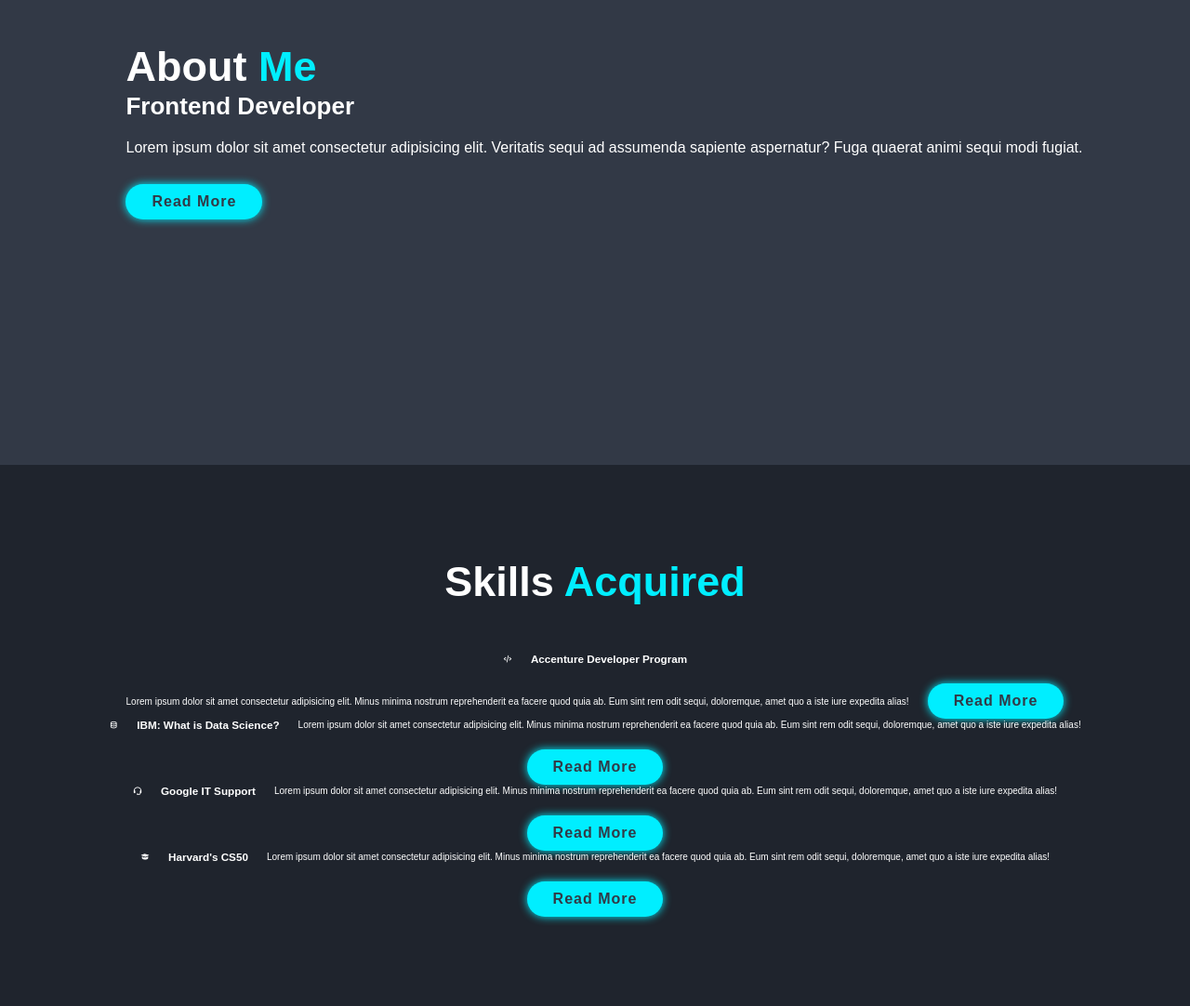
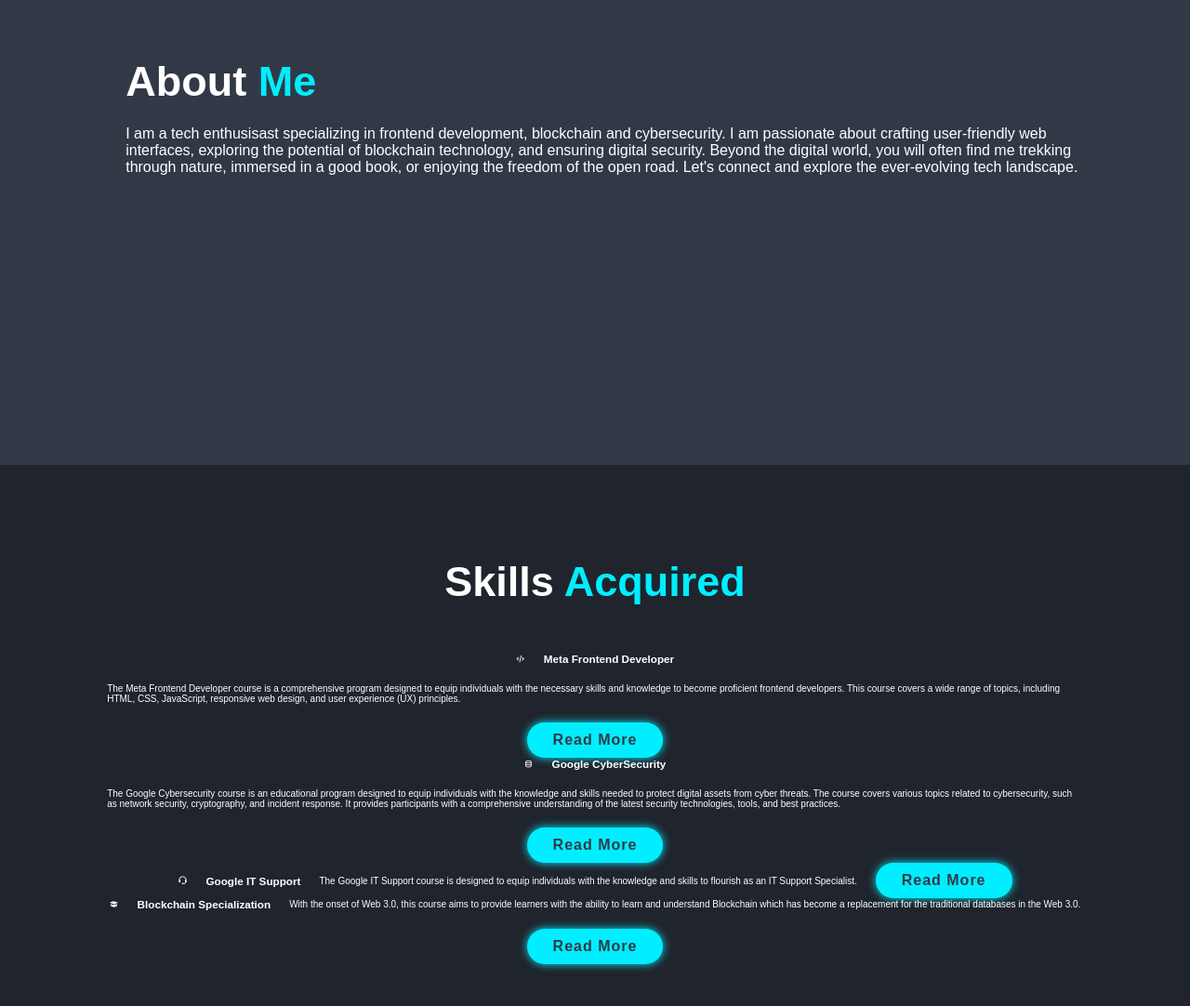
Before and after one commit to aaryaparadkar/Portfolio, a plain HTML site: page index.html in a window 1280 px wide. Shown: the part 1100-2182 px from the top of the page at 93% size. Drawn offline with nearby package versions, Linux system fonts and the light colour scheme.

Commit message:
added info to sections

```diff
--- a/index.html
+++ b/index.html
@@ -41,10 +41,6 @@
             </div>
             <a href="#" class="btn">Download CV</a>
         </div>
-
-        <div class="home-img">
-            <img src="" alt="">
-        </div>
     </section>
 
     <!-- about -->
@@ -55,10 +51,7 @@
 
         <div class="about-content">
             <h2 class="heading">About <span>Me</span></h2>
-            <h3>Frontend Developer</h3>
-            <p>Lorem ipsum dolor sit amet consectetur adipisicing elit. Veritatis sequi ad assumenda sapiente
-                aspernatur? Fuga quaerat animi sequi modi fugiat.</p>
-            <a href="#" class="btn">Read More</a>
+            <p>I am a tech enthusisast specializing in frontend development, blockchain and cybersecurity. I am passionate about crafting user-friendly web interfaces, exploring the potential of blockchain technology, and ensuring digital security. Beyond the digital world, you will often find me trekking through nature, immersed in a good book, or enjoying the freedom of the open road. Let's connect and explore the ever-evolving tech landscape.</p>
         </div>
     </section>
 
@@ -68,38 +61,30 @@
 
         <div class="skills-container">
             <i class='bx bx-code-alt'></i>
-            <h3>Accenture Developer Program</h3>
-            <p>Lorem ipsum dolor sit amet consectetur adipisicing elit. Minus minima nostrum reprehenderit ea facere
-                quod quia
-                ab. Eum sint rem odit sequi, doloremque, amet quo a iste iure expedita alias!</p>
-            <a href="#" class="btn">Read More</a>
+            <h3>Meta Frontend Developer</h3>
+            <p>The Meta Frontend Developer course is a comprehensive program designed to equip individuals with the necessary skills and knowledge to become proficient frontend developers. This course covers a wide range of topics, including HTML, CSS, JavaScript, responsive web design, and user experience (UX) principles.</p>
+            <a href="https://www.coursera.org/professional-certificates/meta-front-end-developer" class="btn">Read More</a>
         </div>
 
         <div class="skills-container">
             <i class='bx bx-data'></i>
-            <h3>IBM: What is Data Science?</h3>
-            <p>Lorem ipsum dolor sit amet consectetur adipisicing elit. Minus minima nostrum reprehenderit ea facere
-                quod quia
-                ab. Eum sint rem odit sequi, doloremque, amet quo a iste iure expedita alias!</p>
-            <a href="#" class="btn">Read More</a>
+            <h3>Google CyberSecurity</h3>
+            <p>The Google Cybersecurity course is an educational program designed to equip individuals with the knowledge and skills needed to protect digital assets from cyber threats. The course covers various topics related to cybersecurity, such as network security, cryptography, and incident response. It provides participants with a comprehensive understanding of the latest security technologies, tools, and best practices.</p>
+            <a href="https://www.coursera.org/professional-certificates/google-cybersecurity" class="btn">Read More</a>
         </div>
 
         <div class="skills-container">
             <i class='bx bx-support'></i>
             <h3>Google IT Support</h3>
-            <p>Lorem ipsum dolor sit amet consectetur adipisicing elit. Minus minima nostrum reprehenderit ea facere
-                quod quia
-                ab. Eum sint rem odit sequi, doloremque, amet quo a iste iure expedita alias!</p>
-            <a href="#" class="btn">Read More</a>
+            <p>The Google IT Support course is designed to equip individuals with the knowledge and skills to flourish as an IT Support Specialist.</p>
+            <a href="https://www.coursera.org/professional-certificates/google-it-support?" class="btn">Read More</a>
         </div>
 
         <div class="skills-container">
             <i class='bx bxs-graduation'></i>
-            <h3>Harvard's CS50</h3>
-            <p>Lorem ipsum dolor sit amet consectetur adipisicing elit. Minus minima nostrum reprehenderit ea facere
-                quod quia
-                ab. Eum sint rem odit sequi, doloremque, amet quo a iste iure expedita alias!</p>
-            <a href="#" class="btn">Read More</a>
+            <h3>Blockchain Specialization</h3>
+            <p>With the onset of Web 3.0, this course aims to provide learners with the ability to learn and understand Blockchain which has become a replacement for the traditional databases in the Web 3.0.</p>
+            <a href="https://www.coursera.org/specializations/blockchain" class="btn">Read More</a>
         </div>
     </section>
 
@@ -111,27 +96,27 @@
             <div class="portfolio-box">
                 <img src="" alt="">
                 <div class="portfolio-layer">
-                    <h4>Portfolio Site</h4>
-                    <p>Lorem ipsum dolor sit amet consectetur adipisicing elit. Nesciunt ipsum fugit et animi libero nostrum sunt laudantium ea quasi molestias.</p>
-                    <a href="#"><i class='bx bx-link-external' ></i></a>
+                    <h4>Prodo - A productivity app specifically catered for students.</h4>
+                    <p>Prodo is a meticulously designed app to empower students on their academic journey. Say goodbye to procrastination and hello to peak productivity as Prodo equips you with a robust toolkit tailored to meet your unique needs.</p>
+                    <a href="https://github.com/StudyPulse/productivity"><i class='bx bx-link-external' ></i></a>
                 </div>
             </div>
 
             <div class="portfolio-box">
                 <img src="" alt="">
                 <div class="portfolio-layer">
-                    <h4>Object Detector</h4>
-                    <p>Lorem ipsum dolor sit amet consectetur adipisicing elit. Nesciunt ipsum fugit et animi libero nostrum sunt laudantium ea quasi molestias.</p>
-                    <a href="#"><i class='bx bx-link-external' ></i></a>
+                    <h4>Sumz - An AI Summarizer</h4>
+                    <p>Sumz is your go-to app for lightning-fast, AI-powered summarization. With Sumz, by your side, you can breeze through lengthy articles and reports in second with high precision and clarity.</p>
+                    <a href="https://github.com/aaryaparadkar/ai_summarizer"><i class='bx bx-link-external' ></i></a>
                 </div>
             </div>
 
             <div class="portfolio-box">
                 <img src="" alt="">
                 <div class="portfolio-layer">
-                    <h4>Library Management System</h4>
-                    <p>Lorem ipsum dolor sit amet consectetur adipisicing elit. Nesciunt ipsum fugit et animi libero nostrum sunt laudantium ea quasi molestias.</p>
-                    <a href="#"><i class='bx bx-link-external' ></i></a>
+                    <h4>Object Detector using OpenCV</h4>
+                    <p>Our Object Detector, built using the powerful OpenCV framework, brings accuracy and efficiency to the world of computer vision. With this tool, you can effortlessly identify and locate objects within images and video stream.</p>
+                    <a href="https://github.com/aaryaparadkar/Object-Detector"><i class='bx bx-link-external' ></i></a>
                 </div>
             </div>
 
```
